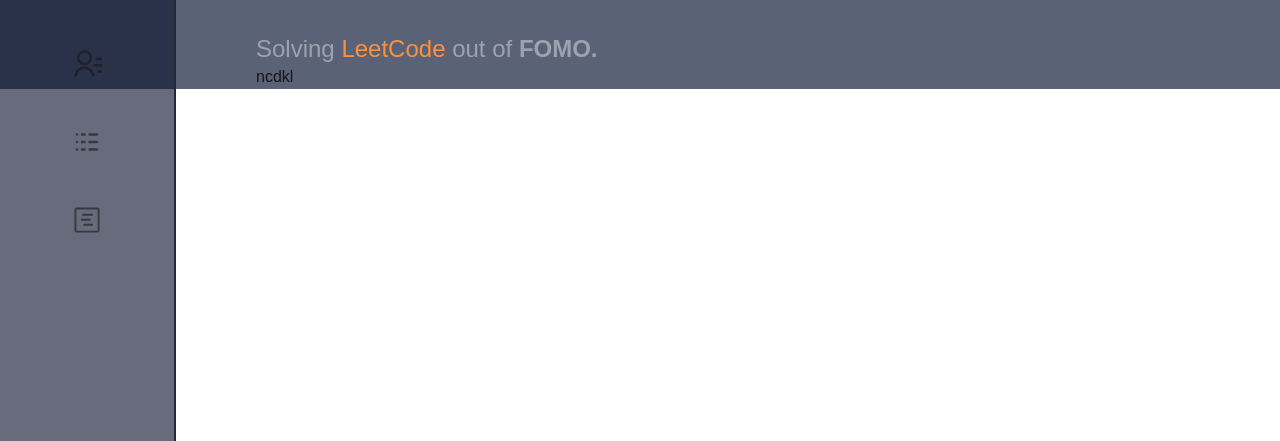
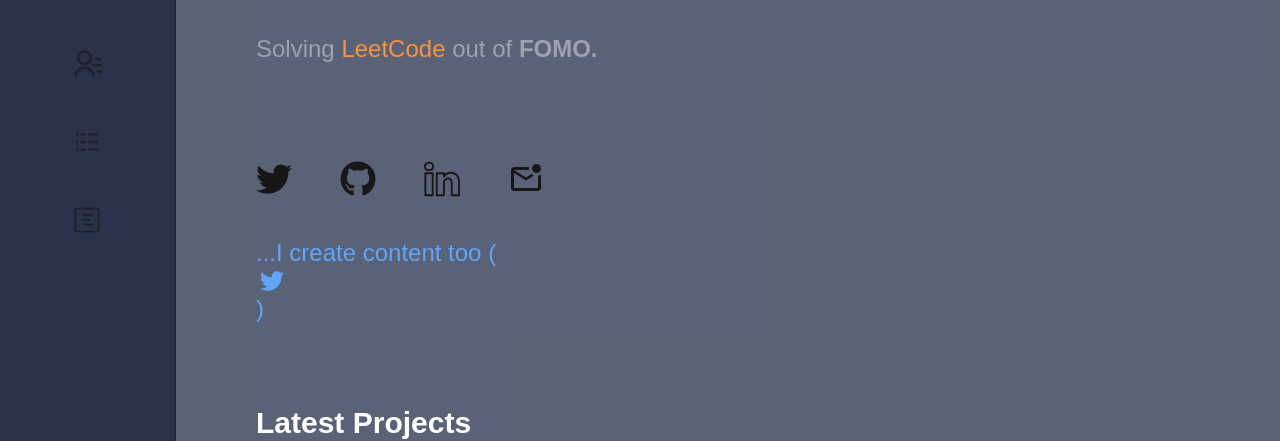
Before and after one commit to rishabh94033/portfolio, a Next.js app: page / in a window 1280 px wide. Shown: the part 427-868 px from the top of the page. Before the commit the page ends 800 px from the top, so only its background shows below. Built offline with nearby package versions, Linux system fonts and the light colour scheme.

Commit message:
added socials

```diff
--- a/app/page.tsx
+++ b/app/page.tsx
@@ -1,6 +1,9 @@
 
 import Navbar from "@/components/navbar";
 import GitHubCalendar from 'react-github-calendar';
+import Socials from '@/components/socials'
+import Intro from '@/components/intro'
+import LatestProjects from "@/components/latestProj";
 
 
 export default function Home() {
@@ -20,24 +23,14 @@
              blockMargin={4}
               />
       </div>
-      <div className="mt-16 text-2xl overflow-y-auto flex-grow ">
-        Hi,I am <span className="text-blue-500 text-3xl font-medium">Rishabh</span>
-      </div>
-      <div className="text-6xl mt-8 font-black" >
-  I craft{" "}
-  <span className="font-semibold text-red-400 relative inline-block">
-    {/* Text */}
-    <span className="relative z-10">full-stack</span>
-
-    {/* Rotated Background */}
-    <span className="absolute inset-0 bg-red-200 transform rotate-[-3deg] -z-10"></span>
-  </span> experiences that <br></br>users can't get <span className="text-green-400 font-semibold">enough of.</span>
-      </div>
-      <div className="mt-8 text-2xl font-medium text-gray-400">
-       I have a deep love for Linux, cybersecurity, and coding.<br></br><br></br>Currently studying <span className="text-[#308dc9] font-bold">@BML Munjal University,</span><br></br> When I'm not diving into tech, you'll find me playing <span className="text-[#308dc9] font-bold">chess</span>, hitting the <span className="text-[#308dc9] font-bold">gym</span>, or going for a <span className="text-[#308dc9] font-bold">run.</span><br></br><br></br>Solving <span className="text-orange-400">LeetCode</span> out of <span className="font-bold">FOMO.</span>
+      <div>
+        <Intro></Intro>
       </div>
       <div>
-        ncdkl
+        <Socials/>
+      </div>
+      <div>
+        <LatestProjects></LatestProjects>
       </div>
     </div>
     </div>
--- /dev/null
+++ b/components/intro.tsx
@@ -0,0 +1,22 @@
+export default function Intro(){
+    return(
+        <div>
+             <div className="mt-16 text-2xl overflow-y-auto flex-grow ">
+        Hi,I am <span className="text-blue-500 text-3xl font-medium">Rishabh</span>
+      </div>
+      <div className="text-6xl mt-8 font-black" >
+  I craft{" "}
+  <span className="font-semibold text-red-400 relative inline-block">
+    {/* Text */}
+    <span className="relative z-10 ">full-stack</span>
+
+    {/* Rotated Background */}
+    <span className="absolute inset-0 bg-red-200 transform rotate-[-3deg] -z-10"></span>
+  </span> experiences that <br></br>users can't get <span className="text-green-400 font-semibold">enough of.</span>
+      </div>
+      <div className="mt-8 text-2xl font-medium text-gray-400">
+       I have a deep love for Linux, cybersecurity, and coding.<br></br><br></br>Currently studying <span className="text-[#308dc9] font-bold">@BML Munjal University,</span><br></br> When I'm not diving into tech, you'll find me playing <span className="text-[#308dc9] font-bold">chess</span>, hitting the <span className="text-[#308dc9] font-bold">gym</span>, or going for a <span className="text-[#308dc9] font-bold">run.</span><br></br><br></br>Solving <span className="text-orange-400">LeetCode</span> out of <span className="font-bold">FOMO.</span>
+      </div>
+        </div>
+    )
+}
--- /dev/null
+++ b/components/latestProj.tsx
@@ -0,0 +1,9 @@
+export default function LatestProjects(){
+    return(
+        <div className="mt-20">
+        <div className="text-3xl font-semibold text-white">
+            Latest Projects
+        </div>
+        </div>
+    )
+}
--- /dev/null
+++ b/components/socials.tsx
@@ -0,0 +1,39 @@
+import { FaTwitter } from "react-icons/fa";
+import { FaGithub } from "react-icons/fa";
+import { SlSocialLinkedin } from "react-icons/sl";
+import { MdOutlineMarkEmailUnread } from "react-icons/md";
+
+export default function Socials() {
+  return (
+    <div>
+      {/* Social Icons with Links */}
+      <div className="text-4xl mt-24 flex gap-12">
+        <a href="https://x.com/Rishabh94033" target="_blank" rel="noopener noreferrer">
+          <FaTwitter className="transition-transform duration-200 hover:scale-125 hover:text-blue-500 hover:rotate-12" />
+        </a>
+
+        <a href="https://github.com/rishabh94033" target="_blank" rel="noopener noreferrer">
+          <FaGithub className="transition-transform duration-200 hover:scale-125 hover:rotate-12" />
+        </a>
+
+        <a href="https://www.linkedin.com/in/rishabh-sharma-263216253/" target="_blank" rel="noopener noreferrer">
+          <SlSocialLinkedin className="transition-transform duration-200 hover:scale-125 hover:rotate-12 hover:text-blue-500" />
+        </a>
+
+        <a href="#" target="_blank" rel="noopener noreferrer">
+          <MdOutlineMarkEmailUnread className="transition-transform duration-200 hover:rotate-12 hover:scale-125 hover:text-orange-500" />
+        </a>
+      </div>
+
+      {/* Text with Twitter Icon */}
+
+
+    <div className="mt-10 text-2xl text-blue-400 font-medium flex items-center">
+    <a href="https://x.com/Rishabh94033" target="_blank" rel="noopener noreferrer">
+
+        ...I create content too (<FaTwitter className="ml-1 text-blue-400 hover:text-blue-500 transition-transform duration-200 hover:scale-110" />)
+        </a>
+      </div>
+    </div>
+  );
+}
```
Also changed, not shown: components/buyMeCoffee.tsx (added).
